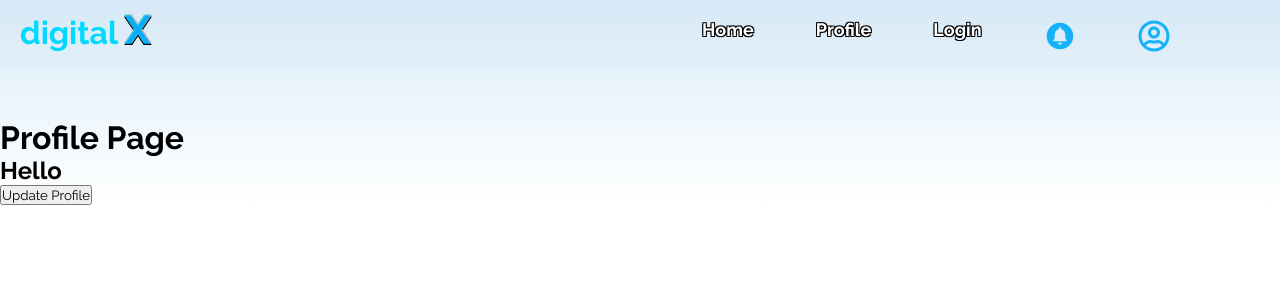
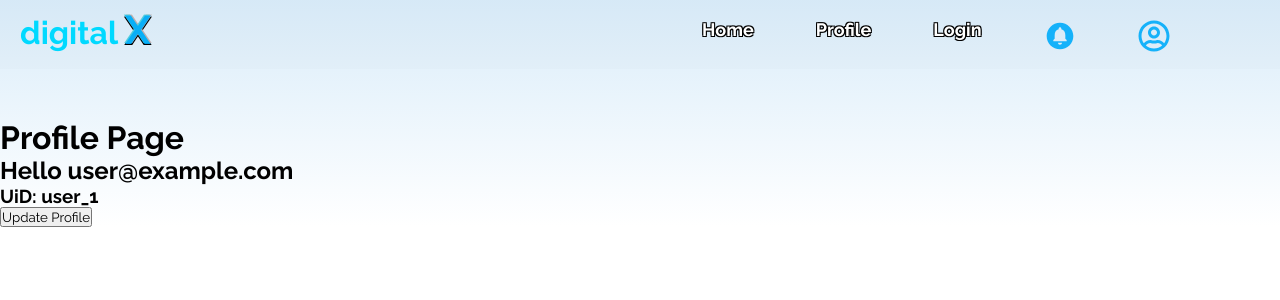
Before and after one commit to dhananjaysr26/digital-video, a React (Create React App) app: page /profile in a window 1280 px wide. Shown: the top 300 px of the page. Built offline with nearby package versions, Linux system fonts and the light colour scheme; no server answers; sample sign-in values are in the browser's storage.

Commit message:
Feat: Added Logout Functionality

```diff
--- a/src/components/Home.js
+++ b/src/components/Home.js
@@ -4,12 +4,28 @@ import { useAuth } from "../contexts/AuthContext";
 import "./styles/Home.css";
 import { FaHeart } from "react-icons/fa";
 import MyModalVideo from "./MyModalVideo";
+import { auth } from "../utils/firebase";
 
 function Home() {
   const [post, setPost] = useState([]);
   const [filterPost, setFilterPost] = useState([]);
   const [onfilter, setOnfilter] = useState(0);
   const [myIndex, setMyIndex] = useState([]);
+  const[currUser,setCurrUser]=useState(0)
+  const [currUserData,setCurrUserData]=useState([])
+  useEffect(()=>{
+    auth.onAuthStateChanged(function (userData) {
+      if (userData) {
+        console.log("user is LOG IN");
+        setCurrUser(1);
+        setCurrUserData(userData)
+        console.log(userData);
+      } else {
+        console.log("user is LOG OUT");
+      }
+    });
+  },[])
+
 
   const filterItems=(mytags)=>{
     const myPost=[];
--- a/src/components/Navbar.js
+++ b/src/components/Navbar.js
@@ -1,13 +1,26 @@
-import React,{useState} from 'react'
+import React,{useState,useEffect} from 'react'
 import "./styles/Navbar.css"
 import { useHistory} from "react-router-dom";
 import { MdCircleNotifications } from "react-icons/md";
 import { FaRegUserCircle } from "react-icons/fa";
 import userPic from "../assets/user.png"
+import { auth } from '../utils/firebase';
 function Navbar() {
     let history = useHistory();
     const [usercard,setUsercard]=useState(0);
     const [notification,setNotification]=useState(0);
+    const[currUser,setCurrUser]=useState(0)
+    const [currUserData,setCurrUserData]=useState([])
+    useEffect(()=>{
+      auth.onAuthStateChanged(function (userData) {
+        if (userData) {
+          setCurrUser(1);
+          setCurrUserData(userData)
+        } else {
+          setCurrUser(0)
+        }
+      });
+    },[])
     return (
         <div className="head-container">
         <div className="navbar">
@@ -30,14 +43,21 @@ function Navbar() {
 
         </div>
         {
-                        usercard ?
+                       currUser& usercard ?
                             <div className="user-profile">
                                 <img src={userPic} className="user-pic" />
                                 <h3>Dhananjay Singh</h3>
-                                <small>121billion@gmail.com</small>
-                                <button className="sign-out-btn" ><a>Sign out</a></button>
+                                <small>{currUserData.email}</small>
+                                <button className="sign-out-btn" ><a onClick={()=>{
+                                    auth.signOut().then(()=>{
+                                        alert("LogOut Successfully!")
+                                        history.push("/")
+                                    })
+                                }}>Sign out</a></button>
                             </div>
-                            : <p></p>
+                            :  !currUser&usercard?    <div className="user-profile">
+                            <button className="sign-out-btn" ><a onClick={()=>history.push("/login")}>Login Here</a></button>
+                        </div>:<p></p>
                     }
                             {
                         notification ?
--- a/src/components/Signin.js
+++ b/src/components/Signin.js
@@ -1,7 +1,8 @@
-import React,{ useState} from "react";
+import React,{ useState,useEffect} from "react";
 import "./styles/Signin.css";
 import { useHistory } from "react-router-dom";
 import { useAuth } from '../contexts/AuthContext';
+import { auth } from "../utils/firebase";
 
 export default function Signin() {
   let history = useHistory();
@@ -9,6 +10,16 @@ export default function Signin() {
 const [password,setPassword]=useState('')
 const [isSubmitting,setIsSubmitting]=useState(false);
 const {login}=useAuth()
+const[currUser,setCurrUser]=useState(0)
+useEffect(()=>{
+  auth.onAuthStateChanged(function (userData) {
+    if (userData) {
+      setCurrUser(1);
+      alert("You Need To LogOut First")
+      history.push("/")
+    }
+  });
+},[])
 function handleSubmit(e){
   e.preventDefault()
   if(!email||!password){
--- a/src/components/Signup.js
+++ b/src/components/Signup.js
@@ -1,13 +1,24 @@
-import React,{ useState} from 'react'
+import React,{ useState,useEffect} from 'react'
 import "./styles/Signin.css";
 import { useHistory } from "react-router-dom";
 
 import { useAuth } from '../contexts/AuthContext';
+import { auth } from '../utils/firebase';
 export default function Signup() {
 let history = useHistory();
 const [email,setEmail]=useState('')
 const [password,setPassword]=useState('')
 const [isSubmitting,setIsSubmitting]=useState(false);
+const[currUser,setCurrUser]=useState(0)
+useEffect(()=>{
+  auth.onAuthStateChanged(function (userData) {
+    if (userData) {
+      setCurrUser(1);
+      alert("You Need To LogOut First")
+      history.push("/")
+    }
+  });
+},[])
 
   const {signup,currentUser}=useAuth()
   console.log(signup);
--- a/src/components/profile.js
+++ b/src/components/profile.js
@@ -1,16 +1,30 @@
-import React from 'react'
-import { useAuth } from '../contexts/AuthContext';
+import React,{useState,useEffect} from 'react'
+import { useHistory} from "react-router-dom";
+import { auth } from '../utils/firebase';
 import "./styles/Profile.css"
-function profile() {
-    const {currentUser}=useAuth;
-    console.log(currentUser );
+const Profile=()=> {
+    let history = useHistory();
+    const[currUser,setCurrUser]=useState(0)
+    const [currUserData,setCurrUserData]=useState([])
+    useEffect(()=>{
+      auth.onAuthStateChanged(function (userData) {
+        if (userData) {
+          setCurrUser(1);
+          setCurrUserData(userData)
+        } else {
+          alert("You Need To login For Acces this Page!");
+          history.push("/login");
+        }
+      });
+    },[])
     return (
         <div className="profile-container">
             <h1>Profile Page</h1>
-            <h2>Hello {currentUser}</h2>
+            <h2>Hello {currUserData.email}</h2>
+            <h3>UiD: {currUserData.uid}</h3>
             <button>Update Profile</button>
         </div>
     )
 }
 
-export default profile
+export default Profile
--- a/src/routing/AppRouter.js
+++ b/src/routing/AppRouter.js
@@ -3,7 +3,7 @@ import {BrowserRouter as Router,Redirect,Route,Switch,useLocation} from 'react-r
 import Home from '../components/Home'
 import Navbar from '../components/Navbar'
 import PageNotFound from '../components/PageNotFound'
-import profile from '../components/profile'
+import Profile from '../components/Profile'
 import Signin from '../components/Signin'
 import Signup from '../components/Signup'
 export default function AppRouter() {
@@ -15,7 +15,7 @@ export default function AppRouter() {
             <Route exact path='/' component={Home} />
             <Route exact path='/login' component={Signin} />
             <Route exact path='/register' component={Signup} />
-            <Route exact path='/profile' component={profile} />
+            <Route exact path='/profile' component={Profile} />
             <Route exact path='*' component={PageNotFound} />
           </Switch>
         </Router>
```
